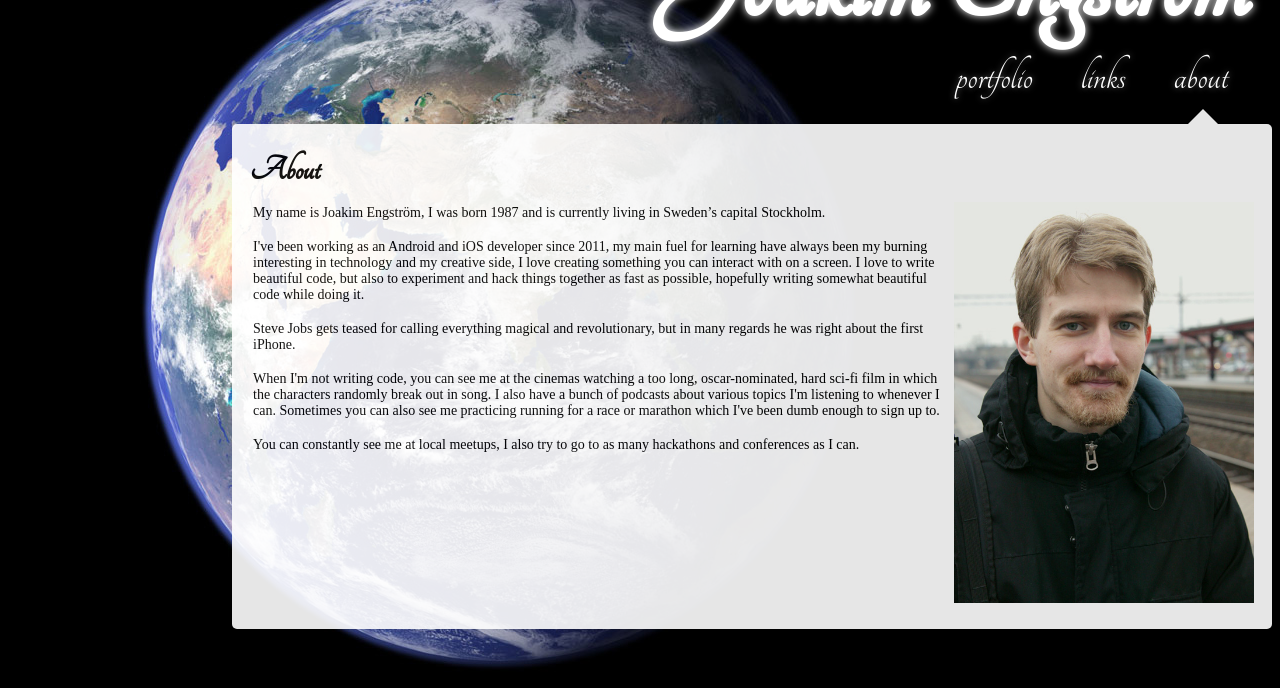
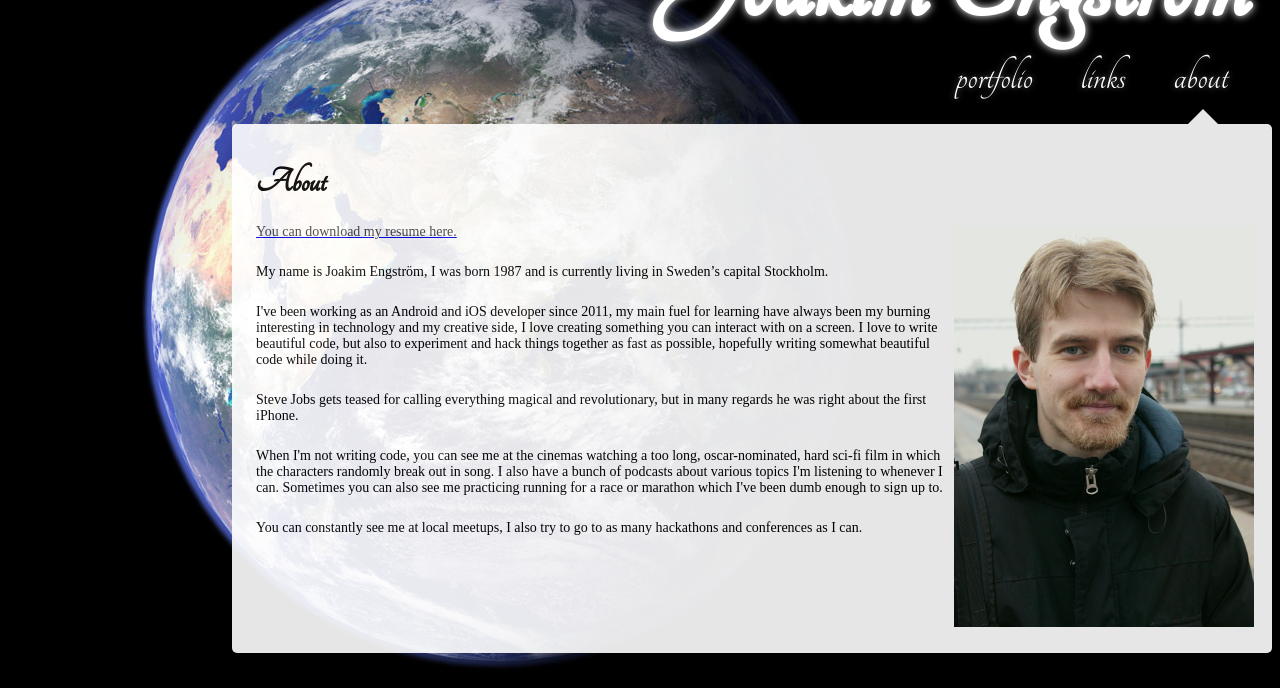
Before and after one commit to joezorry/joezorry.github.io, a plain HTML site: page index.html in a window 1280 px wide. Shown: the part 112-800 px from the top of the page. Drawn offline with Linux system fonts and the light colour scheme; a web font is replaced by a local one.

Commit message:
[Content] Added link to resume

```diff
--- a/css/style.css
+++ b/css/style.css
@@ -115,7 +115,7 @@ div#triangle {
     clear: right;
     width: 90%;
     max-width: 1024px;
-    margin: 0px 0px 30px 0;
+    margin: 0px 0px 34px 0;
     padding: 16px 8px 16px 8px;
     border: none;
     opacity: 0.9;
@@ -131,21 +131,21 @@ div#triangle {
 .content_bubble h3 {
     font-weight: bold;
     font-size: 36px;
-    margin: 2px 0 -6px 0;
-    padding: 10px;
+    margin: 8px 0 -8px 0;
+    padding: 16px;
     font-family: 'Tangerine';
 }
 
 .content_bubble h4 {
     font-weight: bold;
     font-size: 20px;
-    margin: 20px 0px 5px 0;
+    margin: 24px 0px 8px 0;
     font-family: 'HelveticaNeueRegular';
 }
 
 .content_bubble p {
     font-size: 14px;
-    padding: 5px;
+    padding: 8px;
 }
 
 .content_bubble a p {
@@ -173,6 +173,10 @@ div#links {
 
 div#apps_portfolio {
     display: none;
+}
+
+div#about a p {
+    padding-left: 8px;
 }
 
 div#portfolio_single {
--- a/index.html
+++ b/index.html
@@ -35,6 +35,8 @@
 	<h3>About</h3>
 
 	<img src="images/about_me.jpg" width="300" id="about_me_pic"  alt="A picture of me when I was 24, I only look better with age"/>
+
+    <a href="content/JoakimEngstromCV.pdf"><p>You can download my resume here.</p></a>
 
     <p>My name is Joakim Engström, I was born 1987 and is currently living in Sweden’s capital Stockholm.</p>
 
```
Also changed, not shown: 1 other file.
